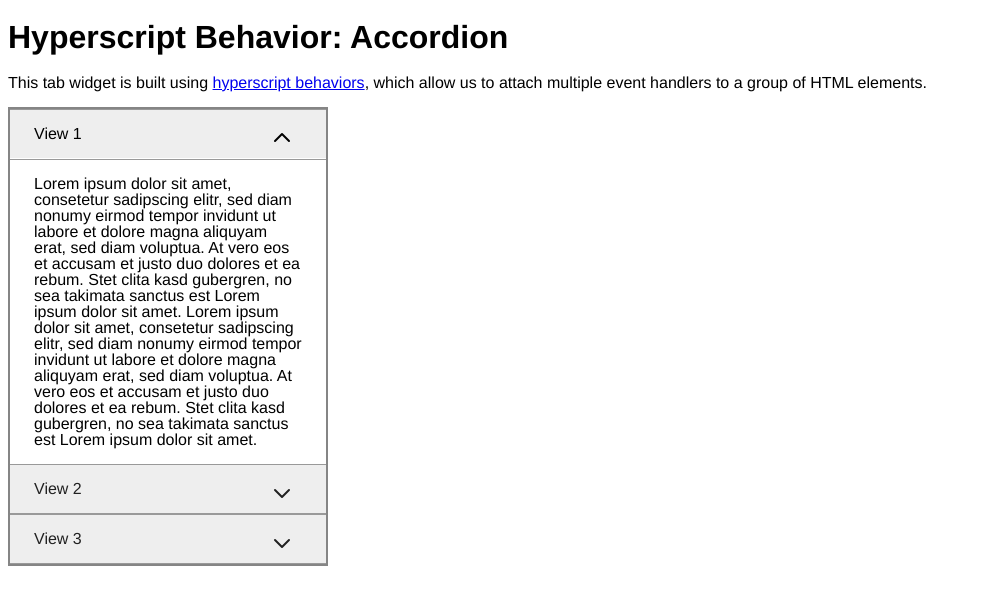
After one commit to zigellsn/accordion, a Django app: template templates/simple/accordion.html in a window 1280 px wide. The commit adds this page. Shown: the top 605 px of the page, without its empty margins (0-981 px from the left). Run offline with Django 4.2, Linux system fonts and the light colour scheme; the template is opened without the code that fills it, so the values that code supplies are empty.

Commit message:
Use ARIA attributes

```diff
--- a/package.json
+++ b/package.json
@@ -8,6 +8,6 @@
   "author": "",
   "license": "ISC",
   "devDependencies": {
-    "tailwindcss": "^3.0.1"
+    "tailwindcss": "^3.0.19"
   }
 }
--- a/requirements.txt
+++ b/requirements.txt
@@ -1 +1 @@
-django==4.0
+django==4.0.2
--- a/templates/base.html
+++ b/templates/base.html
@@ -8,8 +8,8 @@
     <link rel="apple-touch-icon" href="{% static "accordion/img/favicon.ico" %}" type="image/x-icon">
     <link rel="shortcut icon" href="{% static "accordion/img/favicon.ico" %}" type="image/x-icon">
     <link rel="stylesheet" href="{% static "accordion/css/bundle.css" %}" type="text/css">
-    <script type="text/hyperscript" src="{% static 'accordion/behavior/accordion_click._hs' %}"></script>
-    <script src="https://unpkg.com/hyperscript.org@0.9.1" type="text/javascript"></script>
+    <script type="text/hyperscript" src="{% static 'accordion/behavior/Accordion._hs' %}"></script>
+    <script src="https://unpkg.com/hyperscript.org@0.9.4" type="text/javascript"></script>
 </head>
 <body class="bg-white dark:bg-black text-black dark:text-white flex flex-col min-h-screen">
 <main class="flex-auto container pt-4">
--- /dev/null
+++ b/templates/simple/accordion.css
@@ -0,0 +1,77 @@
+* {
+    box-sizing: border-box;
+    font-family: --apple-system, Helvetica, sans-serif;
+    line-height: 1;
+}
+
+.accordion {
+    margin: 0;
+    padding: 0;
+    border: 2px solid hsl(0deg 0% 52%);
+    width: 20em;
+}
+
+div[role="heading"] {
+    border-bottom: solid 1px #999;
+    border-top: solid 1px #999;
+    background-color: #eee;
+}
+
+div[role="heading"]:hover,
+div[role="heading"]:focus {
+    background-color: #ddd;
+    border-color: #aaa;
+    border-bottom: solid 1px #999;
+    color: #666;
+}
+
+div[role="heading"] > [aria-expanded="true"] {
+    border-color: #999;
+    border-bottom: solid 1px white;
+    color: #000;
+}
+
+div[role="region"] {
+    margin: 0;
+    overflow: hidden;
+}
+
+div[role="region"] > :first-child {
+    margin: 1em 1.5em 1em 1.5em;
+}
+
+button {
+    border-style: none;
+}
+
+[aria-expanded="true"] .icon {
+    transform: rotate(-180deg);
+}
+
+[aria-expanded="false"] .icon {
+    transform: rotate(0deg);
+}
+
+.icon {
+    position: absolute;
+    height: 1.5rem;
+    width: 1.5rem;
+    right: 2em;
+    transition-property: transform;
+    transition-timing-function: cubic-bezier(0.4, 0, 0.2, 1);
+    transition-duration: 150ms;
+}
+
+.accordion-trigger {
+    background: none;
+    color: hsl(0deg 0% 13%);
+    display: block;
+    font-size: 1rem;
+    font-weight: normal;
+    margin: 0;
+    padding: 1em 1.5em;
+    position: relative;
+    text-align: left;
+    width: 100%;
+    outline: none;
+}
--- /dev/null
+++ b/templates/simple/accordion.html
@@ -0,0 +1,74 @@
+<!DOCTYPE html>
+<html lang="en">
+<head>
+    <meta charset="UTF-8">
+    <title>Hyperscript Behavior: Accordion</title>
+    <script type="text/hyperscript" src="../../Accordion/static/behavior/Accordion._hs"></script>
+    <script src="https://unpkg.com/hyperscript.org"></script>
+    <link rel="stylesheet" href="accordion.css">
+</head>
+<body>
+
+<h1>Hyperscript Behavior: Accordion</h1>
+
+<p>This tab widget is built using <a href="https://hyperscript.org/features/behavior/" tabindex="0">hyperscript
+    behaviors</a>,
+    which allow us to attach multiple event handlers to a group of HTML elements.</p>
+
+<div _="install AccordionAnimate" class="accordion">
+    <div role="heading">
+        <button id="acc-1" class="accordion-trigger" aria-controls="content-1" aria-expanded="true">
+            <span>View 1</span>
+            <svg xmlns="http://www.w3.org/2000/svg" class="icon" fill="none" viewBox="0 0 24 24" stroke="currentColor">
+                <path stroke-linecap="round" stroke-linejoin="round" stroke-width="2" d="M19 9l-7 7-7-7"></path>
+            </svg>
+        </button>
+    </div>
+    <div id="content-1" role="region" aria-labelledby="acc-1">
+        <div>
+            Lorem ipsum dolor sit amet, consetetur sadipscing elitr, sed diam nonumy eirmod tempor invidunt ut labore et
+            dolore magna aliquyam erat, sed diam voluptua. At vero eos et accusam et justo duo dolores et ea rebum. Stet
+            clita kasd gubergren, no sea takimata sanctus est Lorem ipsum dolor sit amet. Lorem ipsum dolor sit amet,
+            consetetur sadipscing elitr, sed diam nonumy eirmod tempor invidunt ut labore et dolore magna aliquyam erat,
+            sed diam voluptua. At vero eos et accusam et justo duo dolores et ea rebum. Stet clita kasd gubergren, no
+            sea takimata sanctus est Lorem ipsum dolor sit amet.
+        </div>
+    </div>
+
+    <div role="heading">
+        <button id="acc-2" class="accordion-trigger" aria-controls="content-2" aria-expanded="false">
+            <span>View 2</span>
+            <svg xmlns="http://www.w3.org/2000/svg" class="icon" fill="none" viewBox="0 0 24 24" stroke="currentColor">
+                <path stroke-linecap="round" stroke-linejoin="round" stroke-width="2" d="M19 9l-7 7-7-7"></path>
+            </svg>
+        </button>
+    </div>
+    <div id="content-2" role="region" aria-labelledby="acc-2" hidden>
+        <ul>
+            <li>Lorem ipsum dolor sit amet, consetetur sadipscing elitr</li>
+            <li>sed diam nonumy eirmod tempor invidunt ut labore et dolore magna aliquyam erat</li>
+            <li>sed diam voluptua. At vero eos et accusam et justo duo dolores et ea rebum</li>
+            <li>Stet clita kasd gubergren, no sea takimata sanctus est Lorem ipsum dolor sit amet</li>
+        </ul>
+    </div>
+
+    <div role="heading">
+        <button id="acc-3" class="accordion-trigger" aria-controls="content-3" aria-expanded="false">
+            <span>View 3</span>
+            <svg xmlns="http://www.w3.org/2000/svg" class="icon" fill="none" viewBox="0 0 24 24" stroke="currentColor">
+                <path stroke-linecap="round" stroke-linejoin="round" stroke-width="2" d="M19 9l-7 7-7-7"></path>
+            </svg>
+        </button>
+    </div>
+    <div id="content-3" role="region" aria-labelledby="acc-3" hidden>
+        <p>Lorem ipsum dolor sit amet, consetetur sadipscing elitr, sed diam nonumy eirmod tempor invidunt ut labore et
+            dolore magna aliquyam erat, sed diam voluptua. At vero eos et accusam et justo duo dolores et ea rebum. Stet
+            clita kasd gubergren, no sea takimata sanctus est Lorem ipsum dolor sit amet. Lorem ipsum dolor sit amet,
+            consetetur sadipscing elitr, sed diam nonumy eirmod tempor invidunt ut labore et dolore magna aliquyam erat,
+            sed diam voluptua. At vero eos et accusam et justo duo dolores et ea rebum. Stet clita kasd gubergren, no
+            sea takimata sanctus est Lorem ipsum dolor sit amet. </p>
+    </div>
+</div>
+
+</body>
+</html>
```
Also changed, not shown: Accordion/static/css/bundle.css (+57 -15 lines), templates/accordion.html (+41 -26 lines), package-lock.json, 2 other files.
